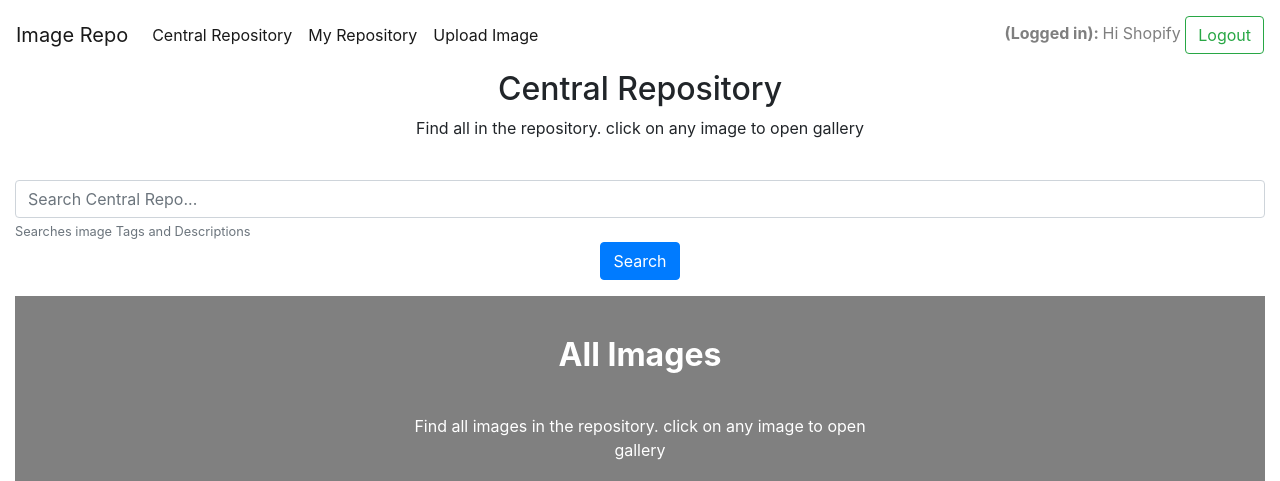
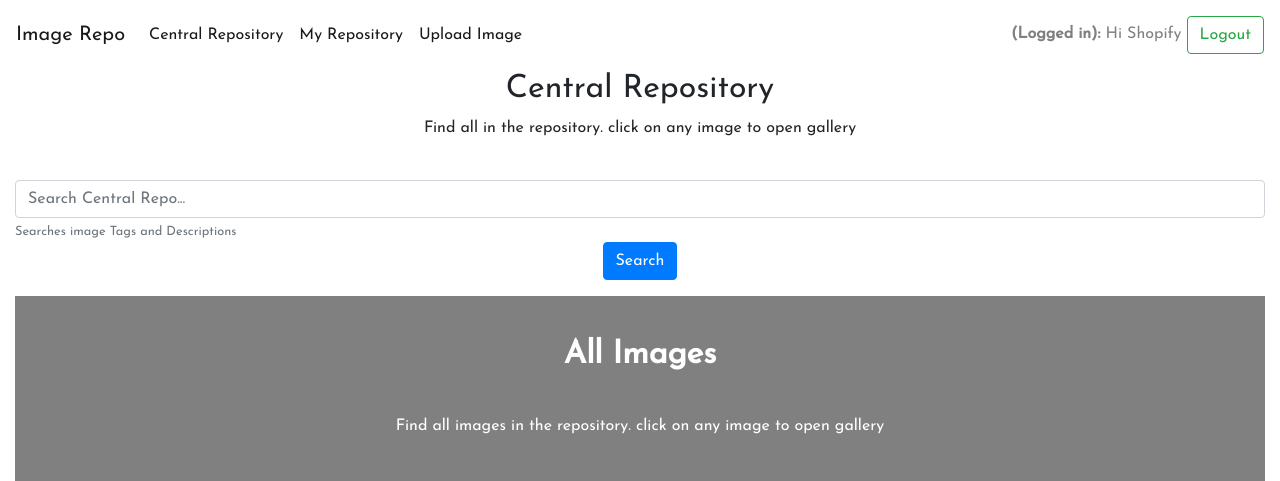
Before and after one commit to oluwatobi1/Shopify-2021, a Django app: page /shop/gallery in a window 1280 px wide. Shown: the top 481 px of the page. Run offline with Django 3.2, Linux system fonts and the light colour scheme; a user stored in the database is signed in; data comes from the database, SQL or seed files in the repository; grey boxes labelled with a size stand in for pictures from a placeholder-image service; some libraries are stand-ins or nearby versions.

Commit message:
update readme/font

```diff
--- a/api/templates/api/base.html
+++ b/api/templates/api/base.html
@@ -9,9 +9,18 @@
       <!-- Bootstrap CSS -->
       <link rel="stylesheet" href="https://cdn.jsdelivr.net/npm/bootstrap@4.5.3/dist/css/bootstrap.min.css"
             integrity="sha384-TX8t27EcRE3e/ihU7zmQxVncDAy5uIKz4rEkgIXeMed4M0jlfIDPvg6uqKI2xXr2" crossorigin="anonymous">
-
+<link rel="preconnect" href="https://fonts.gstatic.com">
+<link href="https://fonts.googleapis.com/css2?family=Josefin+Sans:ital,wght@0,400;1,300&display=swap" rel="stylesheet">
     {% block style %}
   {% endblock %}
+
+  <style>
+@import url('https://fonts.googleapis.com/css2?family=Josefin+Sans:ital,wght@0,400;1,300&display=swap');
+
+body{
+    font-family: 'Josefin Sans', sans-serif;
+}
+</style>
   </head>
 
 
```
Also changed, not shown: README.md.
